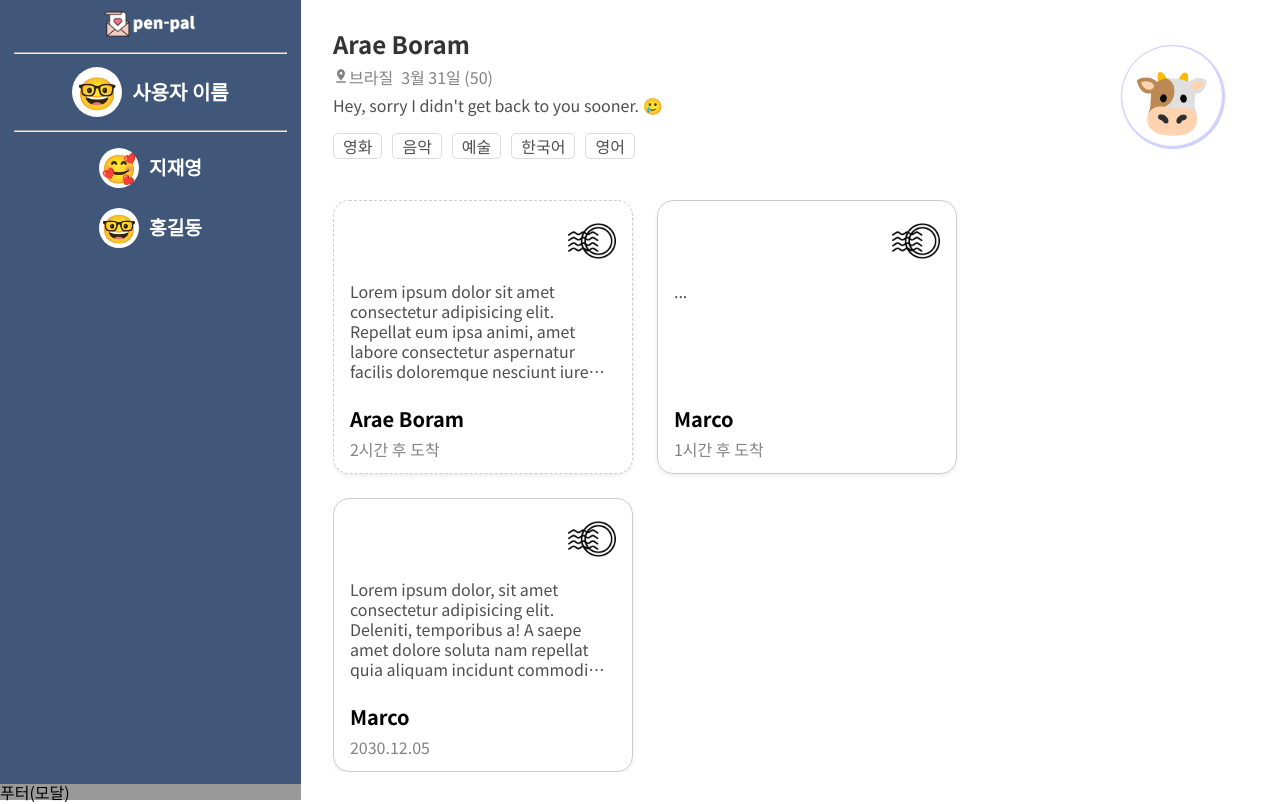
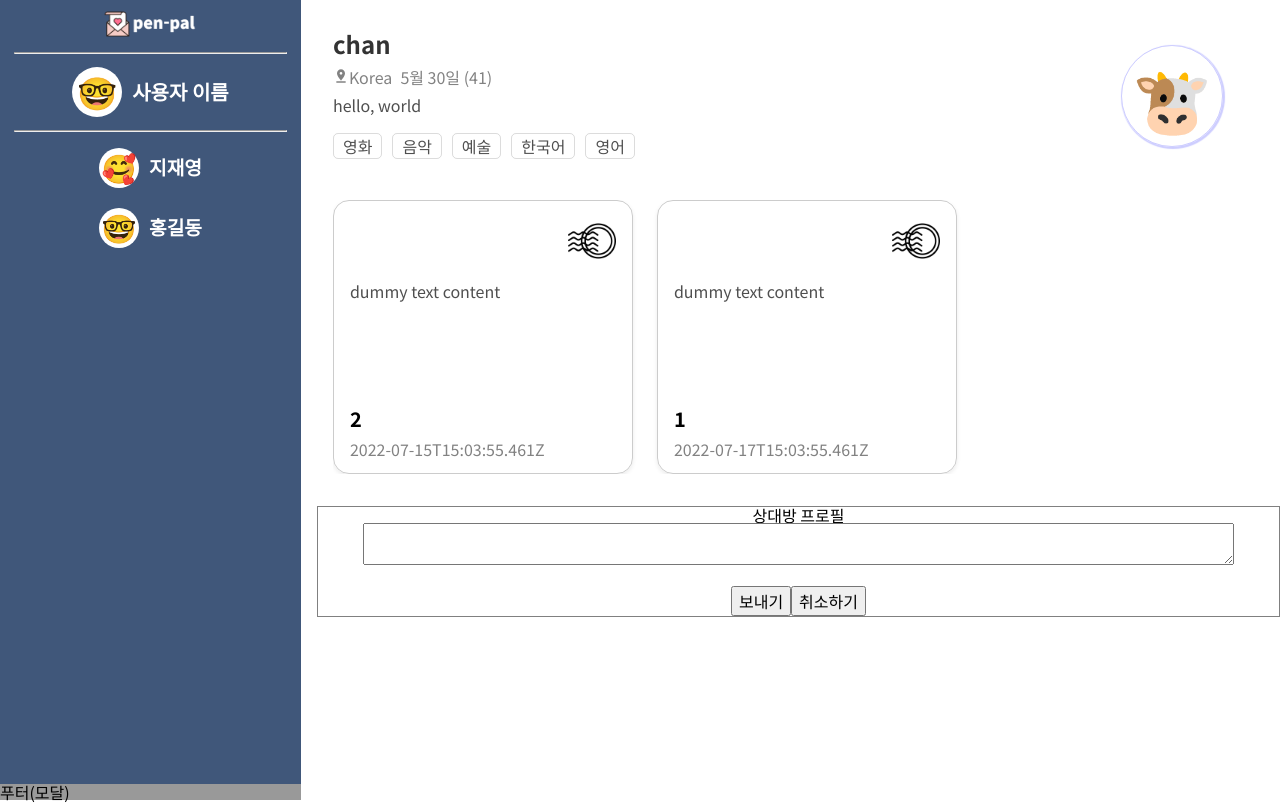
Before and after one commit to nowirte/MaeilMail, a React (Create React App) app in the folder client/: page /friend/1 in a window 1280 px wide. Both pictures are taken after a click on the button "편지 보내기". Built offline with nearby package versions, Linux system fonts and the light colour scheme.

Commit message:
userinfo data 출력. 관심사, 언어, 사진 수정 필요

```diff
--- a/client/src/components/ui/Modal.jsx
+++ b/client/src/components/ui/Modal.jsx
@@ -3,19 +3,17 @@ import ReactDOM from 'react-dom';
 import classes from './Modal.module.css';
 
 const Backdrop = props => {
-  const { onClose } = props;
   return (
-    <div className={classes.backdrop} onClose={onClose}>
+    <div className={classes.backdrop} onClick={props.handleChange}>
       {' '}
     </div>
   );
 };
 
 const ModalOverlay = props => {
-  const { onClose } = props;
   return (
-    <div className={classes.modal} onClose={onClose}>
-      <div className={classes.content} onClose={onClose}>
+    <div className={classes.modal} onClick={props.handleChange}>
+      <div className={classes.content} onClick={props.handleChange}>
         {' '}
       </div>
     </div>
@@ -25,12 +23,14 @@ const ModalOverlay = props => {
 const portalEl = document.getElementById('overlays');
 
 const Modal = props => {
-  const { onClose } = props;
   return (
     <>
-      {ReactDOM.createPortal(<Backdrop onClose={onClose} />, portalEl)}
       {ReactDOM.createPortal(
-        <ModalOverlay onClose={onClose}>hi</ModalOverlay>,
+        <Backdrop onCick={props.handleChange} />,
+        portalEl
+      )}
+      {ReactDOM.createPortal(
+        <ModalOverlay onClick={props.handleChange}>hi</ModalOverlay>,
         portalEl
       )}
     </>
--- a/client/src/pages/friend/FriendInfo.jsx
+++ b/client/src/pages/friend/FriendInfo.jsx
@@ -11,21 +11,23 @@ import {
   BadgeWrapper,
   Badge,
 } from './FriendInfoStyle';
+import { getBirth, getAge } from './module';
 
-const FriendInfo = props => {
-  const { onShowProfile } = props;
+const FriendInfo = ({ handleChange, data }) => {
   return (
     <User>
       <UserInfo>
-        <UserName>Arae Boram</UserName>
+        <UserName>{data.nickname}</UserName>
         <UserDetail>
           <DetailItem>
             <PinDropIcon style={{ fontSize: '1rem' }} />
-            브라질
+            {data.location}
           </DetailItem>
-          <DetailItem>3월 31일 (50)</DetailItem>
+          <DetailItem>
+            {getBirth(data.birthday)} ({getAge(data.birthday)})
+          </DetailItem>
         </UserDetail>
-        <UserBio>Hey, sorry I didn&apos;t get back to you sooner. 🥲</UserBio>
+        <UserBio>{data.profileText}</UserBio>
         <BadgeWrapper>
           <Badge>영화</Badge>
           <Badge>음악</Badge>
@@ -34,7 +36,7 @@ const FriendInfo = props => {
           <Badge>영어</Badge>
         </BadgeWrapper>
       </UserInfo>
-      <UserEmoji onClick={onShowProfile}>🐮</UserEmoji>
+      <UserEmoji onClick={handleChange}>🐮</UserEmoji>
     </User>
   );
 };
--- /dev/null
+++ b/client/src/pages/friend/LetterEditor.jsx
@@ -0,0 +1,50 @@
+import React, { useState, useRef } from 'react';
+import style from './LetterEditor.module.css';
+
+const LetterEditor = ({ handleWrite, onCreate }) => {
+  const contentInput = useRef();
+  const [state, setState] = useState({
+    content: '',
+  });
+
+  const handleChangeState = e => {
+    setState({
+      ...state,
+      [e.target.name]: e.target.value,
+    });
+  };
+
+  const handleSubmit = e => {
+    e.preventDefault();
+    if (state.content.length < 1) {
+      alert('편지 내용을 입력해주세요.');
+      contentInput.current.focus();
+      return;
+    }
+    onCreate(state.content);
+    setState({
+      content: '',
+    });
+    handleWrite();
+  };
+
+  return (
+    <div className={style.LetterEditor}>
+      <h2>상대방 프로필</h2>
+      <div>
+        <textarea
+          ref={contentInput}
+          name="content"
+          value={state.content}
+          onChange={handleChangeState}
+        />
+      </div>
+      <div>
+        <button onClick={handleSubmit}>보내기</button>
+        <button onClick={handleWrite}>취소하기</button>
+      </div>
+    </div>
+  );
+};
+
+export default LetterEditor;
--- /dev/null
+++ b/client/src/pages/friend/LetterEditor.module.css
@@ -0,0 +1,15 @@
+.LetterEditor {
+  border: 1px solid gray;
+  text-align: center;
+}
+
+.LetterEditor textarea {
+  margin-bottom: 20px;
+  width: 90%;
+  font-size: 1rem;
+}
+
+.LetterEditor button {
+  font-size: 1rem;
+  cursor: pointer;
+}
--- a/client/src/pages/friend/index.jsx
+++ b/client/src/pages/friend/index.jsx
@@ -13,72 +13,159 @@ import {
   Date,
   WriteBtn,
 } from './style';
+import LetterEditor from './LetterEditor';
+import { getDistance, getTime, formatDate } from './module';
 
 const FriendDetail = () => {
+  const user = {
+    userId: 1,
+    email: 'ouivve@gmail.com',
+    password: '1234',
+    nickname: 'ouivve',
+    gender: '여',
+    language: 'string',
+    birthday: '2022-03-31T15:03:55.461Z',
+    location: 'string',
+    latitude: 36.6331787,
+    longitude: 126.0423927,
+    status: 'string',
+    profileText: 'hello, world',
+    profileEmoji: 'string',
+    createdAt: '2022-07-15T15:03:55.461Z',
+    updatedAt: '2022-07-15T15:03:55.461Z',
+    favor: {
+      userId: 1,
+      movie: true,
+      language: true,
+      reading: false,
+      game: false,
+      coding: true,
+      fantasy: false,
+      sports: false,
+      entertainment: false,
+      music: false,
+      fashion: false,
+      art: false,
+      travel: false,
+    },
+  };
+  const friend = {
+    userId: 2,
+    email: 'sdc@gmail.com',
+    password: '3456',
+    nickname: 'chan',
+    gender: '남',
+    language: {},
+    birthday: '1981-05-30T09:03:55.461Z',
+    location: 'Korea',
+    latitude: 37.6331787,
+    longitude: 127.0423927,
+    status: 'string',
+    profileText: 'hello, world',
+    profileEmoji: 'string',
+    createdAt: '2022-07-15T15:03:55.461Z',
+    updatedAt: '2022-07-15T15:03:55.461Z',
+    favor: {
+      userId: 1,
+      movie: true,
+      language: false,
+      reading: true,
+      game: false,
+      coding: false,
+      fantasy: false,
+      sports: true,
+      entertainment: false,
+      music: false,
+      fashion: false,
+      art: false,
+      travel: false,
+    },
+  };
+  const letters = [
+    {
+      letterId: 1,
+      sendId: 1,
+      receiveId: 2,
+      status: 'receive',
+      sendDate: '2022-07-14T15:03:55.461Z',
+      deliveryTime: 71,
+      receiveDate: '2022-07-15T15:03:55.461Z',
+      sendLocation: 'KR',
+      receiveLocation: 'KR',
+      content: 'dummy text content',
+      isRead: 1,
+    },
+    {
+      letterId: 2,
+      sendId: 2,
+      receiveId: 1,
+      status: 'send',
+      sendDate: '2022-07-16T15:03:55.461Z',
+      deliveryTime: 71,
+      receiveDate: '2022-07-17T15:03:55.461Z',
+      sendLocation: 'KR',
+      receiveLocation: 'KR',
+      content: 'dummy text content',
+      isRead: 0,
+    },
+  ];
+
+  // 프로필 모달
   const [profileIsShown, setProfileIsShown] = useState(false);
+  // 편지 보내기 버튼
   const [writeIsShown, setWriteIsShown] = useState(false);
+  // 편지 리스트
+  const [data, setData] = useState(letters);
 
-  const showProfileHandler = () => {
-    setProfileIsShown(true);
+  // 편지 작성
+  const createHandler = content => {
+    const sendDate = new window.Date();
+    // const distance = getDistance(user.lat, user.lng, friend.lat, friend.lng)
+    const newLetter = {
+      // receiveId: 'friend.id'
+      status: 'send',
+      sendDate: sendDate,
+      deliveryTime: getTime(100), // getTime(distance)
+      receiveDate: sendDate.setMinutes(sendDate.getMinutes() + deliveryTime),
+      // recieveLocation,
+      content,
     };
-
-  const hideProfileHandler = () => {
-    console.log(profileIsShown);
-    setProfileIsShown(false);
+    setData([newLetter, ...data]);
   };
-
-  const showWriteHandler = () => {
-    setWriteIsShown(true);
+  // 프로필 모달
+  const profileHandler = () => {
+    setProfileIsShown(current => !current);
+  };
+  // 편지 보내기 버튼
+  const writeHandler = () => {
+    setWriteIsShown(current => !current);
   };
 
   return (
     <MainWrapper>
-      {profileIsShown && <Modal onClose={hideProfileHandler} />}
-      <FriendInfo onShowProfile={showProfileHandler} />
+      {profileIsShown && <Modal handleChange={profileHandler} />}
+      <FriendInfo data={friend} handleChange={profileHandler} />
+
       <LetterWrapper>
-        <Letter future>
+        {data.length === 0 && <p>아직 편지가 없습니다.</p>}
+        {data.map(letter => (
+          <Letter key={letter.letterId}>
             <LetterHeader>
               <img src={Stamp} alt="" />
             </LetterHeader>
-          <LetterContent future>
-            Lorem ipsum dolor sit amet consectetur adipisicing elit. Repellat
-            eum ipsa animi, amet labore consectetur aspernatur facilis
-            doloremque nesciunt iure deleniti dolorum, quos, optio nostrum hic
-            quam deserunt laboriosam doloribus.
-          </LetterContent>
+            <LetterContent>{letter.content}</LetterContent>
             <LetterFooter>
-            <Writer>Arae Boram</Writer>
-            <Date>2시간 후 도착</Date>
+              <Writer>{letter.receiveId}</Writer>
+              <Date>{letter.receiveDate}</Date>
             </LetterFooter>
           </Letter>
-        <Letter>
-          <LetterHeader>
-            <img src={Stamp} alt="" />
-          </LetterHeader>
-          <LetterContent>...</LetterContent>
-          <LetterFooter>
-            <Writer>Marco</Writer>
-            <Date>1시간 후 도착</Date>
-          </LetterFooter>
-        </Letter>
-        <Letter>
-          <LetterHeader>
-            <img src={Stamp} alt="" />
-          </LetterHeader>
-          <LetterContent>
-            Lorem ipsum dolor, sit amet consectetur adipisicing elit. Deleniti,
-            temporibus a! A saepe amet dolore soluta nam repellat quia aliquam
-            incidunt commodi necessitatibus consequuntur, reiciendis voluptas
-            nemo officia molestias nobis.
-          </LetterContent>
-          <LetterFooter>
-            <Writer>Marco</Writer>
-            <Date>2030.12.05</Date>
-          </LetterFooter>
-        </Letter>
+        ))}
       </LetterWrapper>
-      {!writeIsShown && (
-        <WriteBtn onClick={showWriteHandler}>편지 보내기</WriteBtn>
+
+      {!writeIsShown ? (
+        <WriteBtn onClick={writeHandler}>편지 보내기</WriteBtn>
+      ) : (
+        <LetterEditor handleWrite={writeHandler} onCreate={createHandler} />
       )}
     </MainWrapper>
   );
--- /dev/null
+++ b/client/src/pages/friend/module.js
@@ -0,0 +1,45 @@
+const deg2rad = deg => {
+  return deg * (Math.PI / 180);
+};
+
+const getDistance = (lat1, lng1, lat2, lng2) => {
+  const R = 6371; // Radius of the earth in km
+  const dLat = deg2rad(lat2 - lat1);
+  const dLng = deg2rad(lng2 - lng1);
+  const a =
+    Math.sin(dLat / 2) * Math.sin(dLat / 2) +
+    Math.cos(deg2rad(lat1)) *
+      Math.cos(deg2rad(lat2)) *
+      Math.sin(dLng / 2) *
+      Math.sin(dLng / 2);
+  const c = 2 * Math.atan2(Math.sqrt(a), Math.sqrt(1 - a));
+  const d = R * c; // Distance in km
+  return d;
+  // test => 서울부터 부산까지 322.4091958604872 (km)
+};
+
+const getTime = distance => {
+  // 단위 m
+  const d = Math.round(distance);
+  if (d >= 2880) return 1440;
+  return d / 2;
+};
+
+const formatDate = date => {
+  return `${date.getFullYear()}년 ${
+    date.getMonth() + 1
+  }월 ${date.getDate()}일 ${date.getHours()}시 ${date.getMinutes()}분`;
+};
+
+const getBirth = date => {
+  const birth = new window.Date(date);
+  return `${birth.getMonth() + 1}월 ${birth.getDate()}일`;
+};
+
+const getAge = date => {
+  const now = new window.Date().getFullYear();
+  const birth = new window.Date(date).getFullYear();
+  return now - birth;
+};
+
+export { getDistance, getTime, formatDate, getBirth, getAge };
--- a/client/src/pages/friend/style.jsx
+++ b/client/src/pages/friend/style.jsx
@@ -66,7 +66,7 @@ const WriteBtn = styled.button`
   position: fixed;
   bottom: 30px;
   right: 30px;
-  z-index: 999;
+  z-index: 2;
   border: 1px solid #ccc;
   outline: none;
   background-color: #ccc;
```
Also changed, not shown: client/src/pages/friend/data/friend.json (added, +32 -0 lines), client/src/pages/friend/data/letters.json (added, +28 -0 lines), client/src/pages/friend/data/user.json (added, +32 -0 lines), 1 other file (tests, documents, lock files or other folders). Lines whose indentation alone changed are shown as unchanged.
